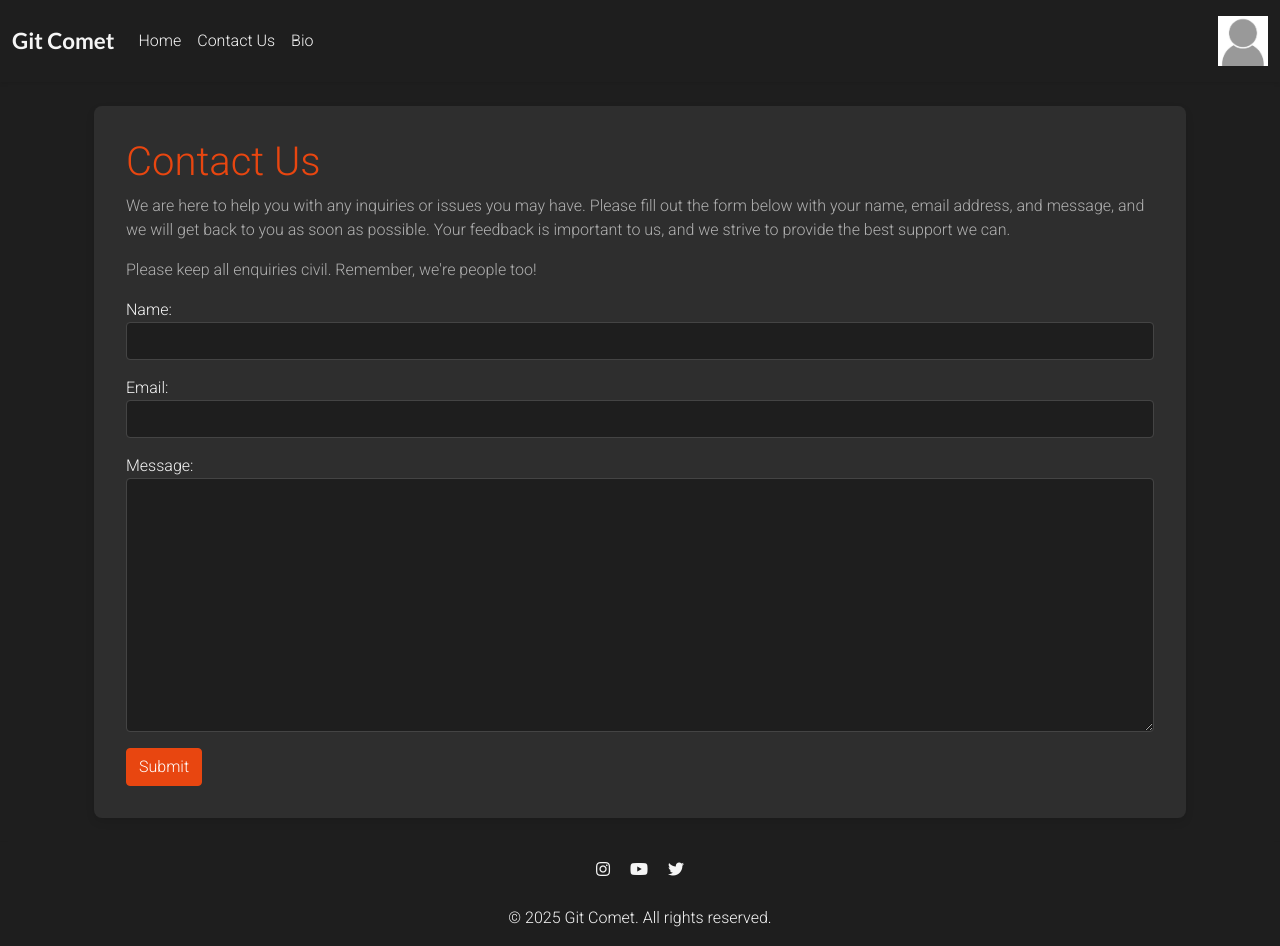
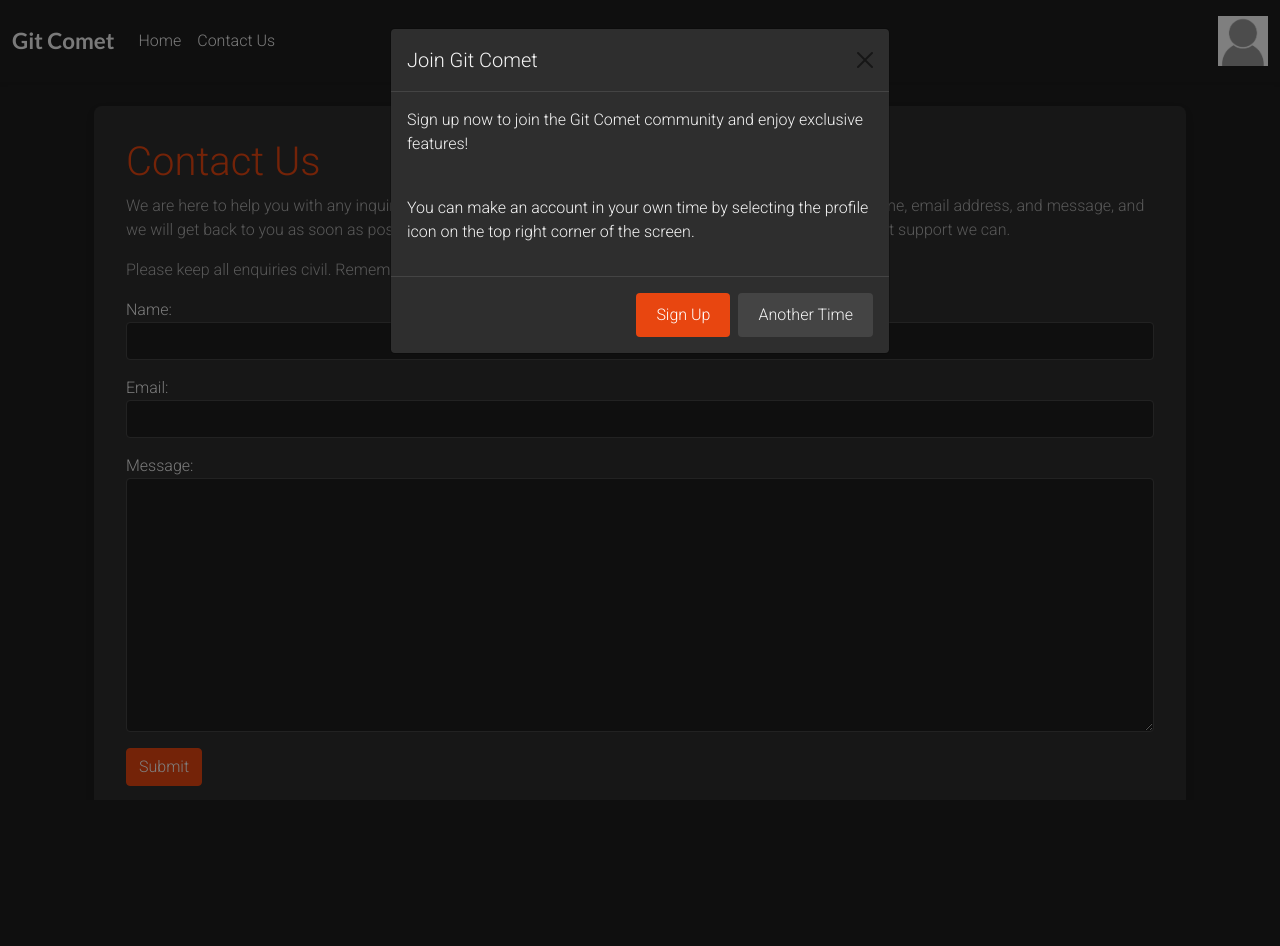
Before and after one commit to Ronan525/Git-Comet, a Django app: page /forum/contact/ in a window 1280 px wide. After the commit the page ends 786 px from the top, so only its background shows below. Run offline with Django 4.2, Linux system fonts and the light colour scheme; parts of the project's set-up code (start-up, migrations or seed data) failed here and were passed over.

Commit message:
Enhance button styles and add sign-up notification modal; implement conditional display for authenticated users

```diff
--- a/static/css/style.css
+++ b/static/css/style.css
@@ -184,16 +184,33 @@
 }
 
 /* Buttons */
-.btn-signup,
+.btn-signup {
+    background-color: #E84610; /* Site's accent color */
+    color: #fff; /* White text color */
+    border: none;
+    padding: 10px 20px;
+    font-size: 1rem;
+    border-radius: 4px;
+    transition: background-color 0.3s ease;
+}
+
+.btn-signup:hover,
+.btn-signup:focus {
+    background-color: #d73c0f; /* Slightly darker shade for hover/focus */
+    color: #fff; /* Ensure text color remains white */
+    outline: none;
+}
+
 .btn-edit {
-    background-color: #188181;
+    background-color: #E84610;
     color: #fff;
 }
 
 .btn-signup:hover,
 .btn-signup:active {
-    background-color: #fff;
-    color: #23BBBB;
+    background-color: transparent;
+    color: #E84610;
+    border: 1px solid #E84610;
 }
 
 .btn-like {
@@ -232,12 +249,12 @@
 }
 
 .btn-secondary {
-    background-color: #444;
-    color: #f5f5f5;
+    background-color: #444; /* Secondary button color */
+    color: #f5f5f5; /* Light text color */
     border: none;
-    padding: 10px 20px;
-    font-size: 1rem;
-    border-radius: 4px;
+    padding: 10px 20px; /* Same padding as btn-signup */
+    font-size: 1rem; /* Same font size as btn-signup */
+    border-radius: 4px; /* Same border radius as btn-signup */
     transition: background-color 0.3s ease;
 }
 
@@ -329,37 +346,38 @@
 
 /* Modal Styles */
 .modal-content {
-    background-color: #2e2e2e;
-    color: #f5f5f5;
+    background-color: #2e2e2e; /* Dark background color */
+    color: #f5f5f5; /* Light text color */
 }
 
 .modal-header {
-    border-bottom: 1px solid #444;
+    border-bottom: 1px solid #444; /* Border color */
 }
 
 .modal-footer {
-    border-top: 1px solid #444;
+    border-top: 1px solid #444; /* Border color */
 }
 
-.btn-close {
-    background-color: #E84610;
+.btn-primary {
+    background-color: #E84610; /* Primary button color */
+    border-color: #E84610; /* Primary button border color */
+}
+
+.btn-primary:hover,
+.btn-primary:focus {
+    background-color: #d73c0f; /* Darker shade for hover/focus */
+    border-color: #d73c0f; /* Darker shade for hover/focus */
 }
 
 .btn-secondary {
-    background-color: #444;
-    color: #f5f5f5;
-    border: none;
-    padding: 10px 20px;
-    font-size: 1rem;
-    border-radius: 4px;
-    transition: background-color 0.3s ease;
+    background-color: #444; /* Secondary button color */
+    border-color: #444; /* Secondary button border color */
 }
 
 .btn-secondary:hover,
 .btn-secondary:focus {
-    background-color: #333; /* Slightly darker shade for hover/focus */
-    color: #f5f5f5; /* Ensure text color remains light */
-    outline: none;
+    background-color: #333; /* Darker shade for hover/focus */
+    border-color: #333; /* Darker shade for hover/focus */
 }
 
 /* Form Control Styles */
--- a/templates/base.html
+++ b/templates/base.html
@@ -53,12 +53,17 @@
                     <li class="nav-item">
                         <a class="nav-link" href="{% url 'contact-us' %}">Contact Us</a>
                     </li>
+                    {% if user.is_authenticated %}
                     <li class="nav-item">
-                        <a class="nav-link {% if request.path == bio_url %}active{%endif%}" aria-current="page" href="{% url 'mybio' %}">Bio</a>
+                        <a class="nav-link {% if request.path == bio_url %}active{% endif %}" aria-current="page"
+                            href="{% url 'mybio' %}">Bio</a>
                     </li>
+                    {% endif %}
                 </ul>
                 <span class="navbar-text">
-                    <img src="{% static 'images/nobody.jpg' %}" alt="Git Comet" width="50" height="50" data-bs-toggle="collapse" data-bs-target="#userMenu" aria-controls="userMenu" aria-expanded="false" aria-label="Toggle user menu">
+                    <img src="{% static 'images/nobody.jpg' %}" alt="Git Comet" width="50" height="50"
+                        data-bs-toggle="collapse" data-bs-target="#userMenu" aria-controls="userMenu"
+                        aria-expanded="false" aria-label="Toggle user menu">
                 </span>
                 <div class="collapse" id="userMenu">
                     <ul class="navbar-nav">
@@ -89,7 +94,6 @@
             {% endblock content %}
         </div>
     </main>
-
     <footer class="text-center py-3 shadow-sm mt-auto">
         <div class="container">
             <div class="social-links">
@@ -108,9 +112,43 @@
         </div>
     </footer>
 
+    <!-- Sign Up Modal -->
+    <div class="modal fade" id="signUpModal" tabindex="-1" aria-labelledby="signUpModalLabel" aria-hidden="true">
+        <div class="modal-dialog">
+            <div class="modal-content">
+                <div class="modal-header">
+                    <h5 class="modal-title" id="signUpModalLabel">Join Git Comet</h5>
+                    <button type="button" class="btn-close" data-bs-dismiss="modal" aria-label="Close"></button>
+                </div>
+                <div class="modal-body">
+                    <p>Sign up now to join the Git Comet community and enjoy exclusive features!</p>
+                    <br>
+                    <p>You can make an account in your own time by selecting the profile icon on the top right corner of the screen.</p>
+                </div>
+                <div class="modal-footer">
+                    <a href="{% url 'account_signup' %}" class="btn btn-signup">Sign Up</a>
+                    <button type="button" class="btn btn-secondary" data-bs-dismiss="modal">Another Time</button>
+                </div>
+            </div>
+        </div>
+    </div>
+
     <script src="https://cdn.jsdelivr.net/npm/bootstrap@5.0.1/dist/js/bootstrap.bundle.min.js"
         integrity="sha384-gtEjrD/SeCtmISkJkNUaaKMoLD0//ElJ19smozuHV6z3Iehds+3Ulb9Bn9Plx0x4" crossorigin="anonymous">
     </script>
+    {% if not user.is_authenticated %}
+    <script>
+        document.addEventListener('DOMContentLoaded', function() {
+            if (!localStorage.getItem('signUpModalShown')) {
+                setTimeout(function() {
+                    var signUpModal = new bootstrap.Modal(document.getElementById('signUpModal'));
+                    signUpModal.show();
+                    localStorage.setItem('signUpModalShown', 'true');
+                }, 5000); // 5 seconds
+            }
+        });
+    </script>
+    {% endif %}
 </body>
 
 </html>
```
